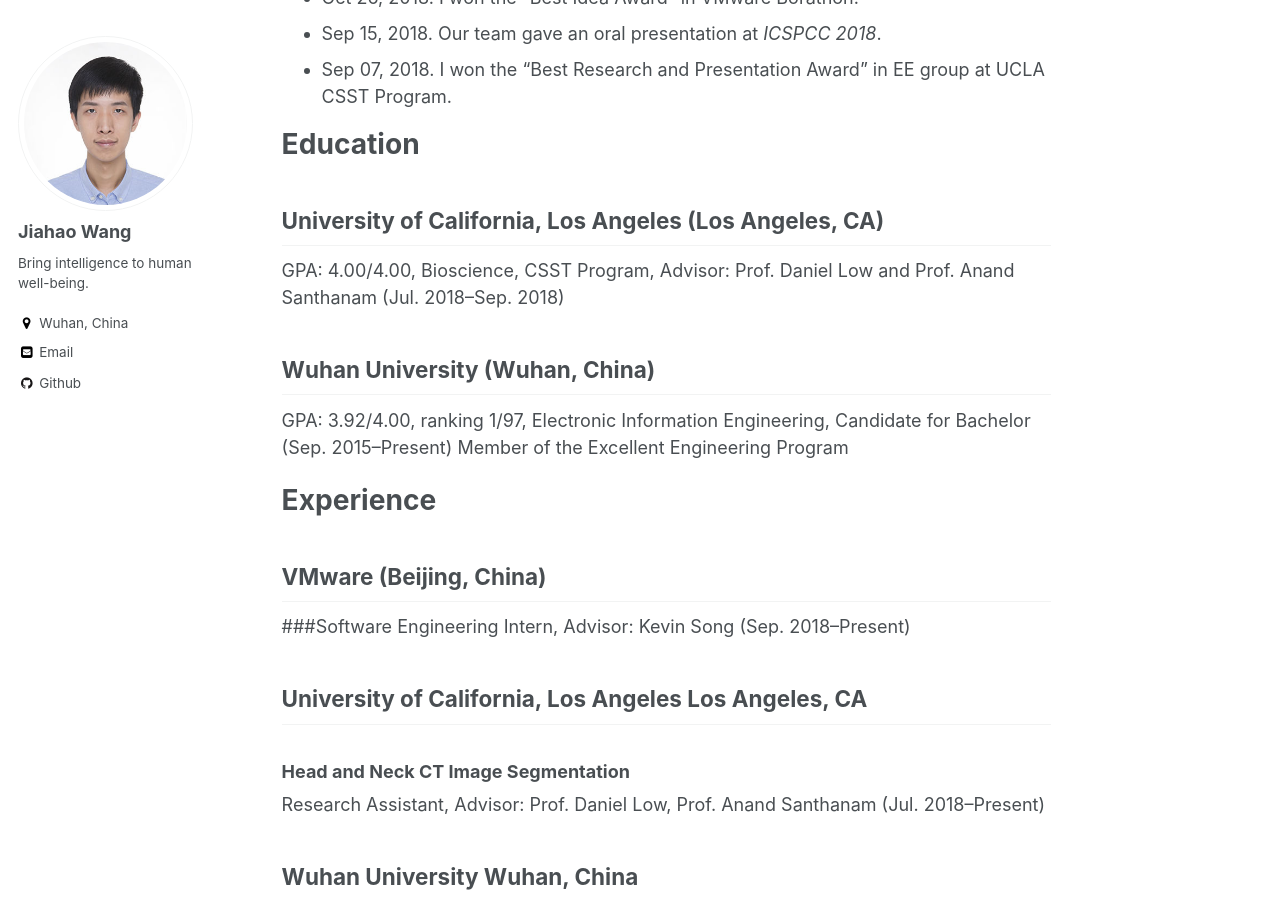
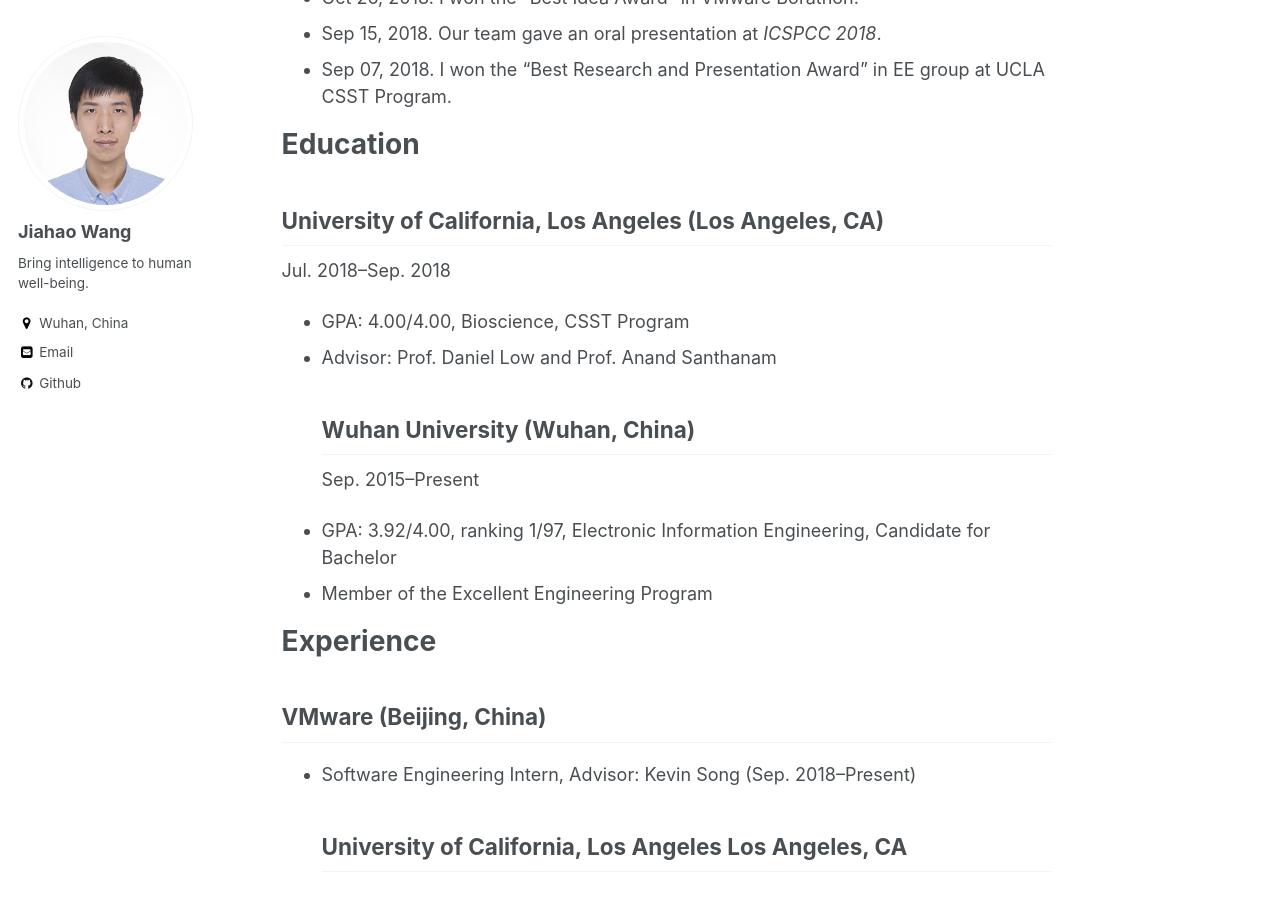
Before and after one commit to JiahaoPlus/JiahaoPlus.github.io, a Jekyll site: the page built from _pages/about.md, in a window 1280 px wide and 900 px high, scrolled down 390 px. Built offline with Jekyll 4.4.1, drawn with Linux system fonts in a browser that asks for light colours; part of the change alters nothing that is shown.

```diff
--- a/_pages/about.md
+++ b/_pages/about.md
@@ -20,22 +20,25 @@ My undergraduate research advisor is [Prof. Jiayi Ma](https://sites.google.com/s
 
 # Education
 ## University of California, Los Angeles (Los Angeles, CA)
-GPA: 4.00/4.00, Bioscience, CSST Program, Advisor: Prof. Daniel Low and Prof. Anand Santhanam (Jul. 2018--Sep. 2018)
+Jul. 2018--Sep. 2018
+* GPA: 4.00/4.00, Bioscience, CSST Program
+* Advisor: Prof. Daniel Low and Prof. Anand Santhanam
 ## Wuhan University (Wuhan, China)
-GPA: 3.92/4.00, ranking 1/97, Electronic Information Engineering, Candidate for Bachelor (Sep. 2015--Present)
-Member of the Excellent Engineering Program
+Sep. 2015--Present
+* GPA: 3.92/4.00, ranking 1/97, Electronic Information Engineering, Candidate for Bachelor
+* Member of the Excellent Engineering Program
 
 # Experience
 ## VMware (Beijing, China)
-###Software Engineering Intern, Advisor: Kevin Song (Sep. 2018--Present)
+* Software Engineering Intern, Advisor: Kevin Song (Sep. 2018--Present)
 ## University of California, Los Angeles Los Angeles, CA
 ### Head and Neck CT Image Segmentation
-Research Assistant, Advisor: Prof. Daniel Low, Prof. Anand Santhanam (Jul. 2018--Present)
+* Research Assistant, Advisor: Prof. Daniel Low, Prof. Anand Santhanam (Jul. 2018--Present)
 ## Wuhan University Wuhan, China
-Research and Teaching Assistant, School of Electronic Information (Sep. 2015--Present)
+* Research and Teaching Assistant, School of Electronic Information (Sep. 2015--Present)
 ### Retinal Image Registration:
-Research Assistant, Multi Spectral Vision Processing Lab, Advisor: Prof. Jiayi Ma (Dec. 2017--Jun. 2018)
+* Research Assistant, Multi Spectral Vision Processing Lab, Advisor: Prof. Jiayi Ma (Dec. 2017--Jun. 2018)
 ### Robust Feature Matching:
-Research Assistant, Multi Spectral Vision Processing Lab, Advisor: Prof. Jiayi Ma (Feb. 2017--Dec. 2017)
+* Research Assistant, Multi Spectral Vision Processing Lab, Advisor: Prof. Jiayi Ma (Feb. 2017--Dec. 2017)
 ### Portable Devices for Magnetic Stripe Authentication:
-Team Leader, National Undergraduate Scientific Research Project. (Aug. 2016--Sep. 2017)
+* Team Leader, National Undergraduate Scientific Research Project. (Aug. 2016--Sep. 2017)
```
